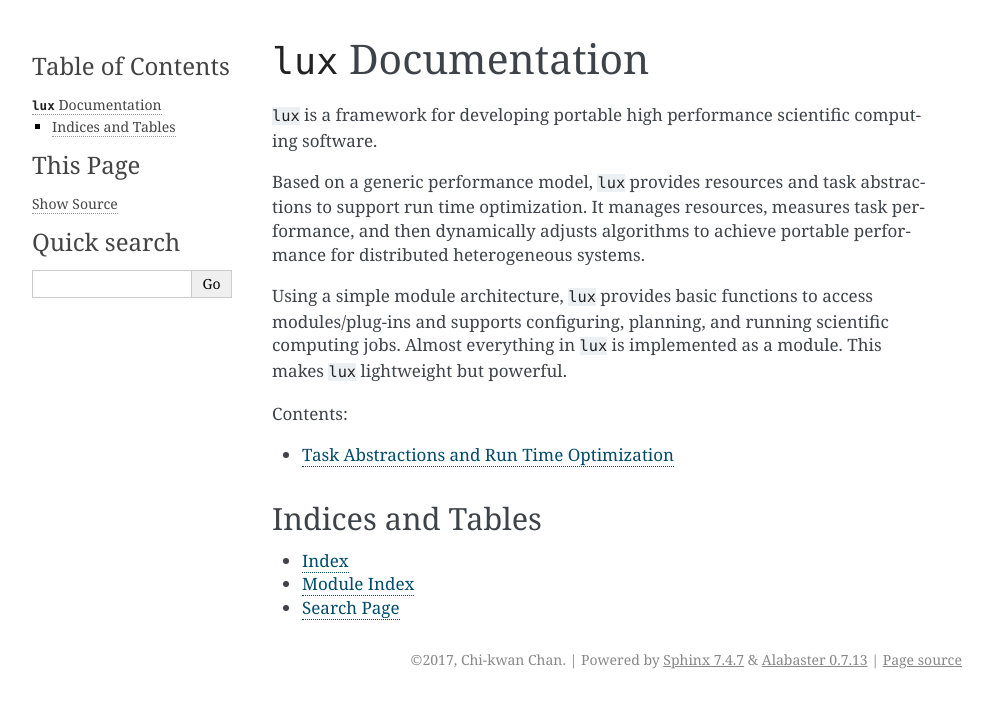
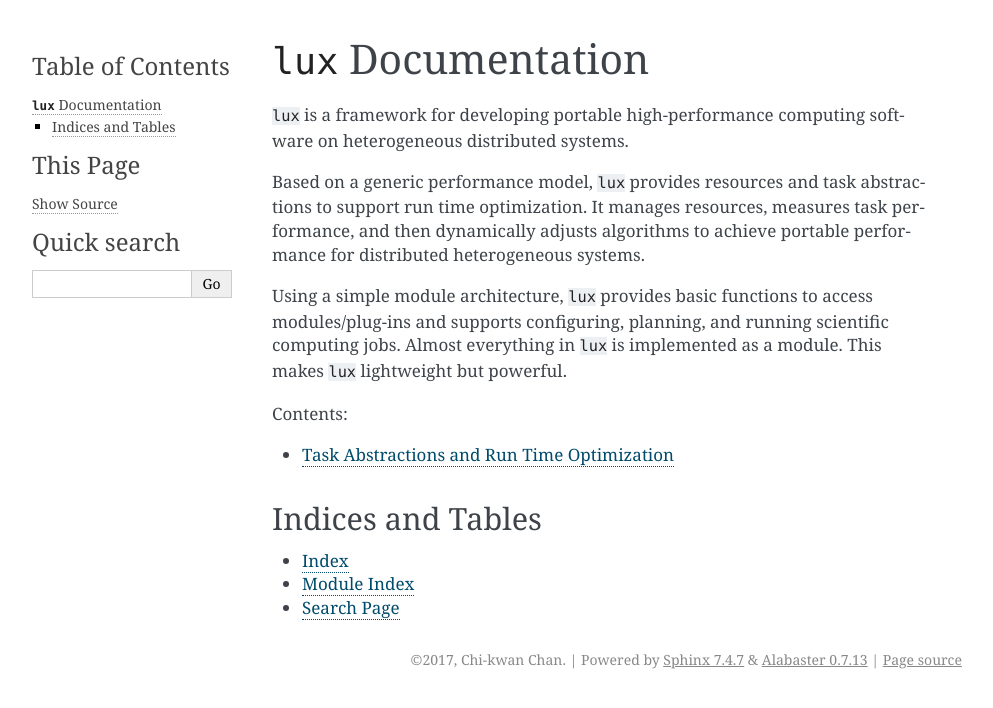
Before and after one commit to luxsrc/lux, a Sphinx documentation site: the page built from doc/index.rst, in a window 1280 px wide. Shown: the top 708 px of the page, without its empty margins (148-1141 px from the left). Built offline with Sphinx 7.4.7, drawn with Linux system fonts in a browser that asks for light colours.

```diff
--- a/doc/index.rst
+++ b/doc/index.rst
@@ -8,8 +8,8 @@
 ``lux`` Documentation
 #####################
 
-``lux`` is a framework for developing portable high performance
-scientific computing software.
+``lux`` is a framework for developing portable high-performance
+computing software on heterogeneous distributed systems.
 
 Based on a generic performance model, ``lux`` provides resources and
 task abstractions to support run time optimization.
```
Also changed, not shown: 1 other file.
